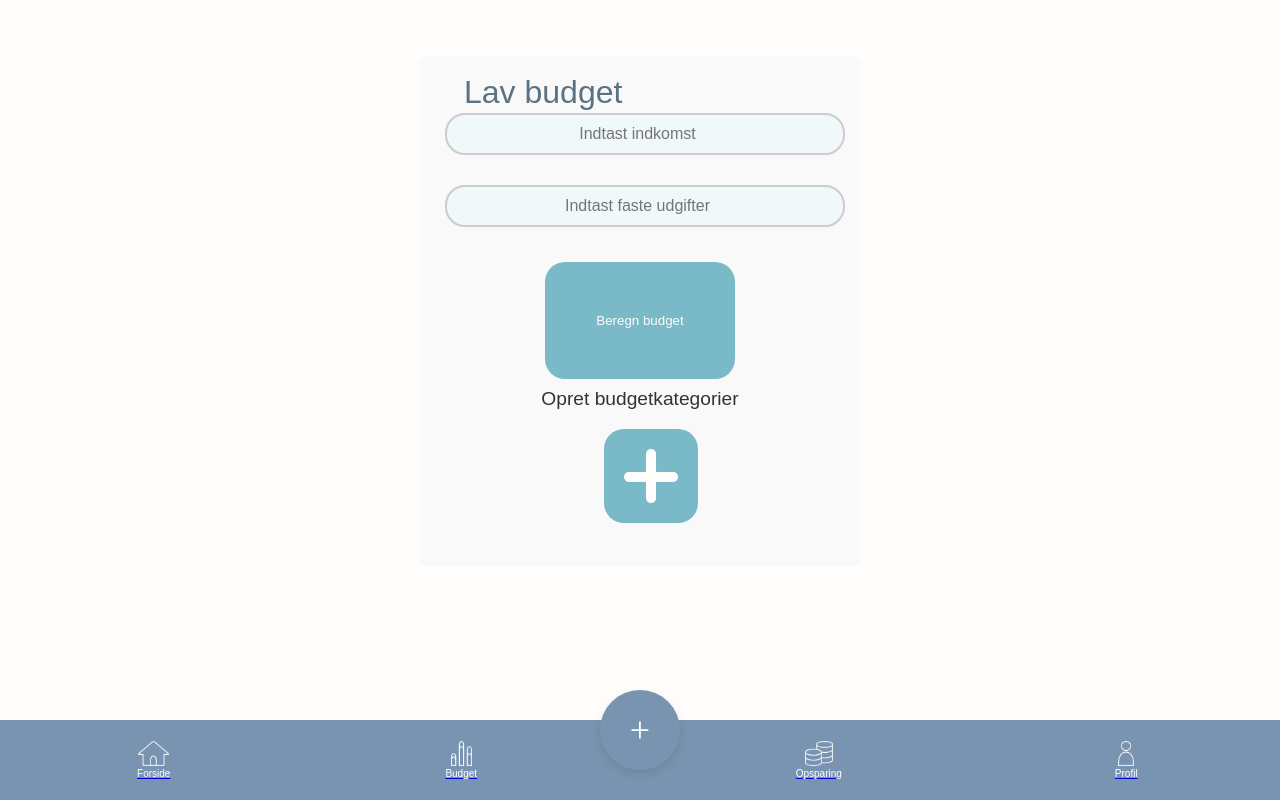
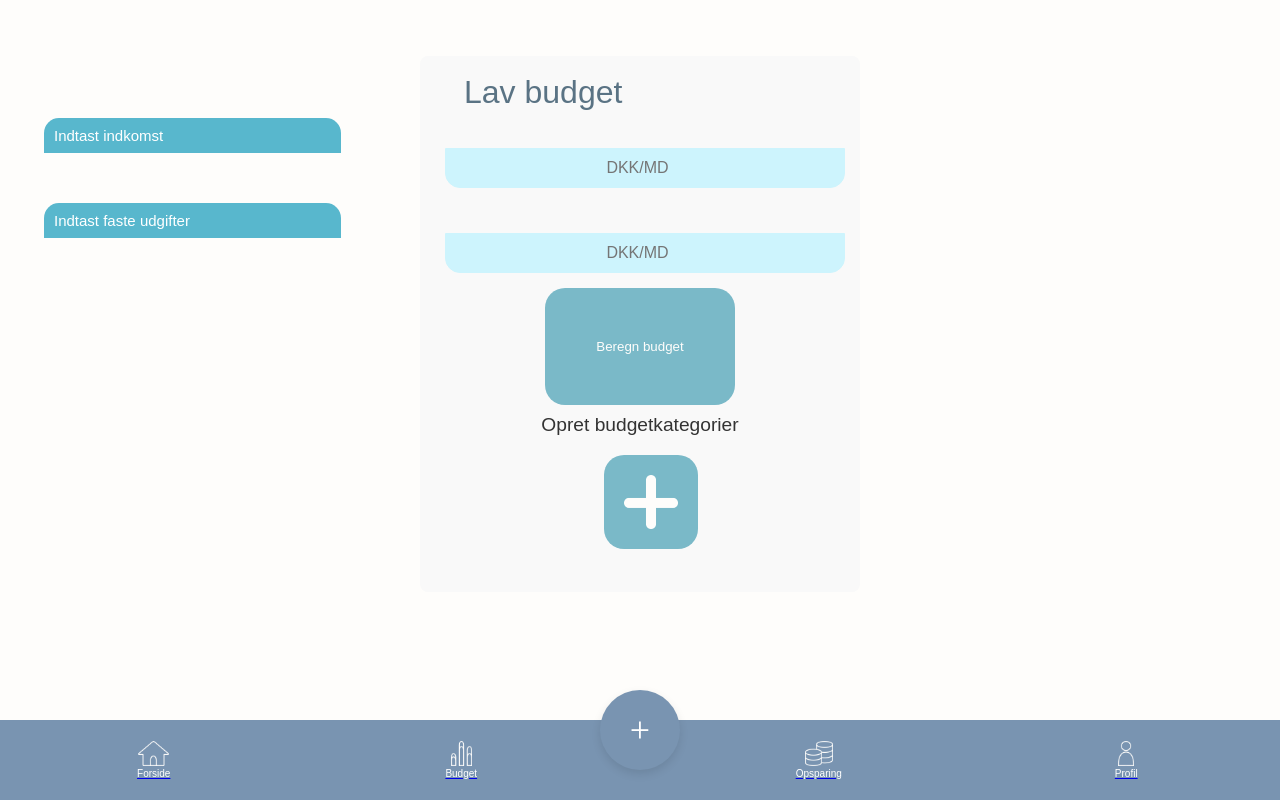
Before and after one commit to SarahCant/web-app, a React (Vite) app: page /makebudget in a window 1280 px wide. Built offline with nearby package versions, Linux system fonts and the light colour scheme.

Commit message:
makebudget

```diff
--- a/src/css/Julie.css
+++ b/src/css/Julie.css
@@ -123,19 +123,20 @@ input {
 
   }
 
-  .input-group {
-    margin-bottom: 20px;
+  .input-group_j {
+    margin-bottom: 0; /* Remove bottom margin */
   }
 
-  .input-group input {
+  .input-group_j input {
     width: 100%;
     padding: 15px;
     font-size: 1.1em;
-    border-radius: 25px;
-    border: 1px solid #c9c9c9;
+    border-radius: 0 0 15px 15px !important;
+    border: 1px solid #CDF4FD !important;
     box-sizing: border-box;
-    background-color: #f1f8fa;
+    background-color: #CDF4FD;
     text-align: center;
+    margin-top: 40px;
   }
 
   .budget_display {
@@ -158,3 +159,25 @@ input {
     font-size: 1.2em;
     color: #333;
   }
+
+  .hjælpe_div {
+    width: 287px;
+    height: 35px;
+    background-color: #58B7CD;
+    margin: 0; /* Fjern margin */
+    padding: 0; /* Fjern padding */
+    position: absolute;
+left: 44px;
+margin-top: 10px;
+border-radius: 15px 15px 0 0;
+display: flex;
+  align-items: center; /* Centrerer lodret */
+  justify-content: flex-start; /* Justerer til venstre */
+  padding-left: 10px;
+  }
+
+  .mb_p{
+color: white;
+font-size: 15px;
+
+  }
--- a/src/pages/MakeBudget.jsx
+++ b/src/pages/MakeBudget.jsx
@@ -21,19 +21,25 @@ export default function MakeBudget() {
   return (
     <div className="makebudget_main">
       <h1>Lav budget</h1>
-      <div className="input-group">
+      <div className="hjælpe_div">
+        <p className="mb_p">Indtast indkomst</p>
+      </div>
+      <div className="input-group_j">
         <input
           type="number"
-          placeholder="Indtast indkomst"
+          placeholder="DKK/MD"
           value={income}
           onChange={(e) => setIncome(e.target.value)}
           required
         />
       </div>
-      <div className="input-group">
+      <div className="hjælpe_div">
+        <p className="mb_p">Indtast faste udgifter</p>
+      </div>
+      <div className="input-group_j">
         <input
           type="number"
-          placeholder="Indtast faste udgifter"
+          placeholder="DKK/MD"
           value={expenses}
           onChange={(e) => setExpenses(e.target.value)}
           required
```
